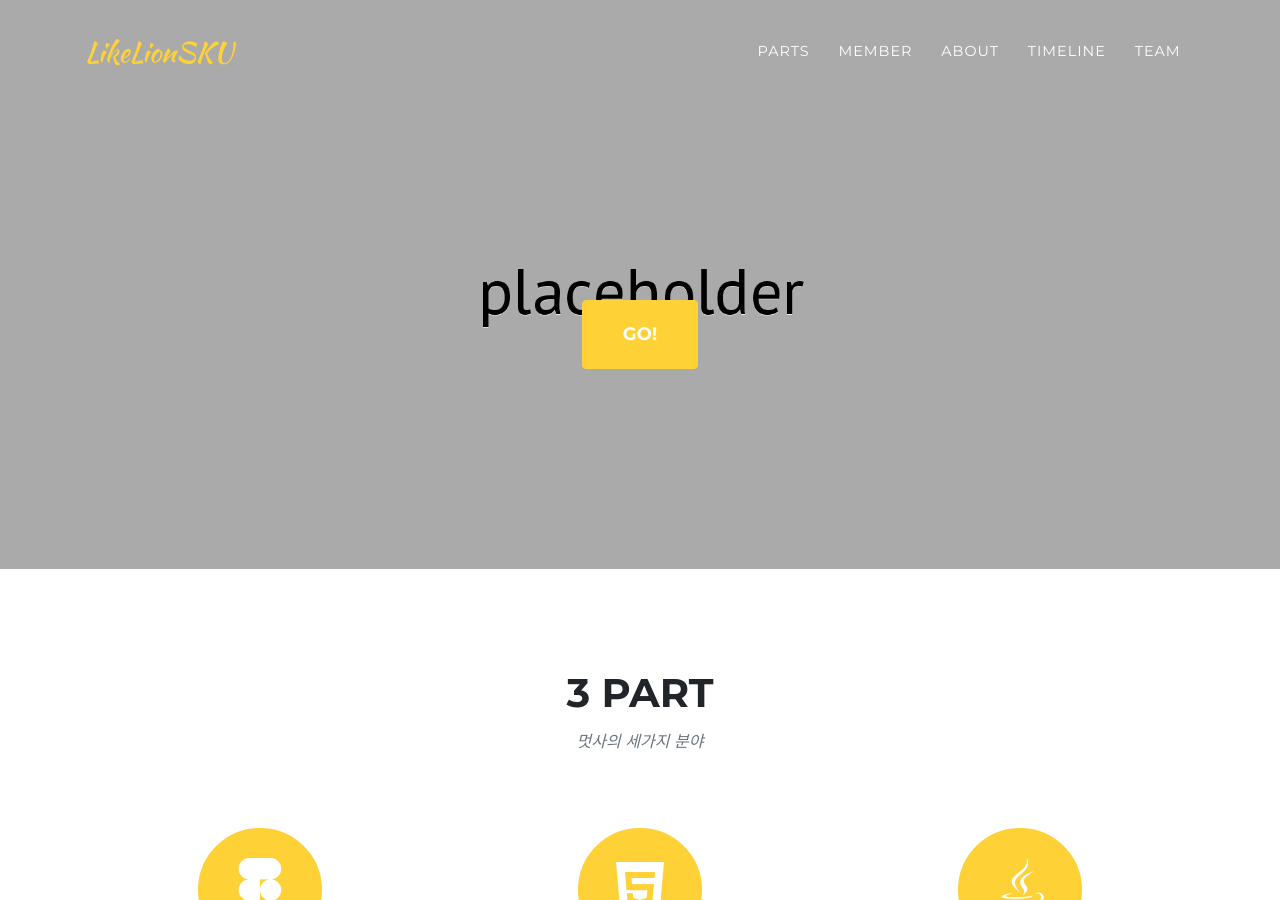
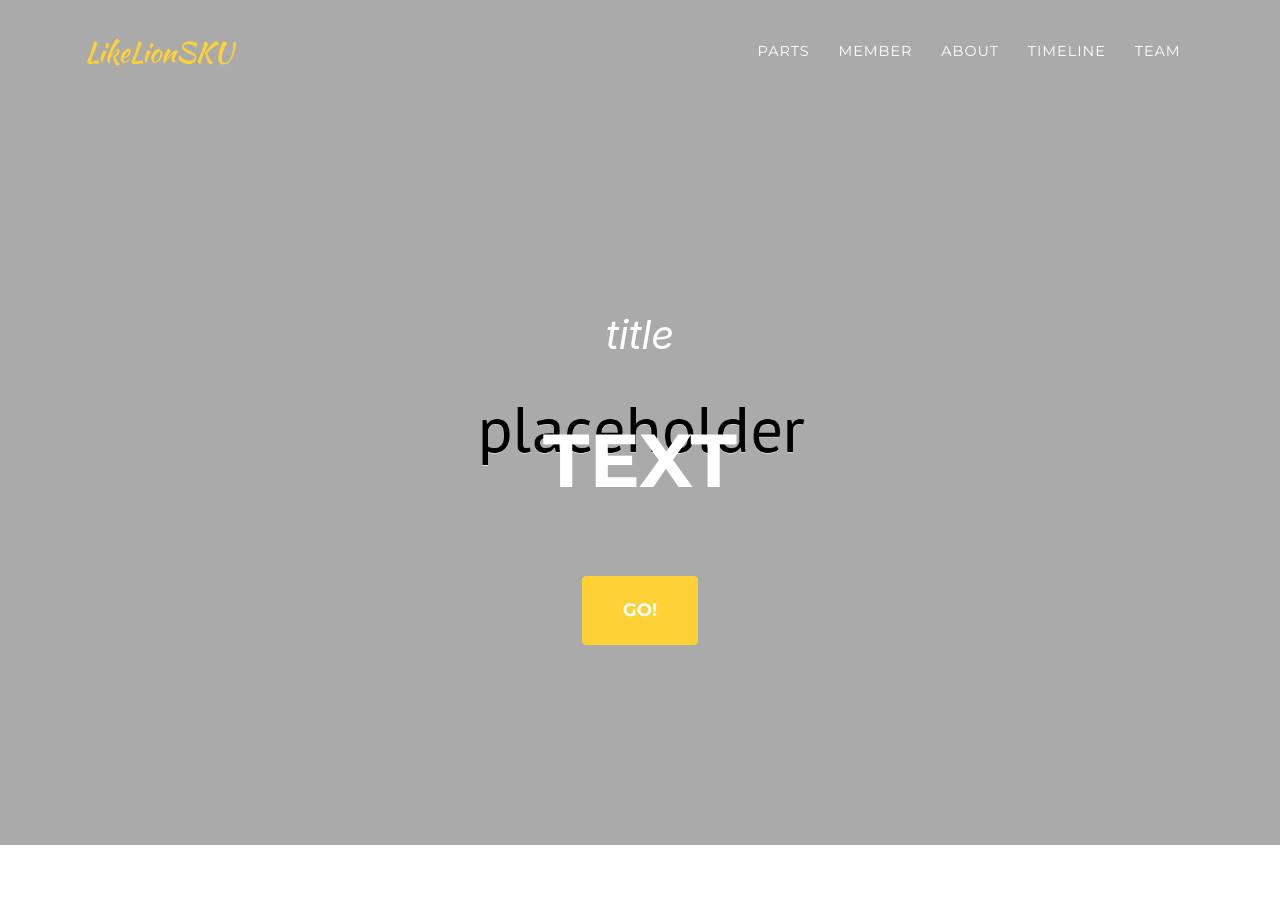
Before and after one commit to nowjiin/likelionsku.github.io, a Jekyll site: the page built from index.md, in a window 1280 px wide and 900 px high. Built offline with Jekyll 4.4.1, drawn with Linux system fonts in a browser that asks for light colours; some web fonts are replaced.

Commit message:
header 원래대로

```diff
--- a/_data/sitetext.yml
+++ b/_data/sitetext.yml
@@ -10,8 +10,8 @@
 # -----------------
 en: &DEFAULT_EN
   header:
-    title: &nbsp
-    text: &nbsp
+    title: title
+    text: text
     button: GO!
     buttonlink: "#services"
 
--- a/_includes/head.html
+++ b/_includes/head.html
@@ -21,10 +21,9 @@
   <link rel="canonical" href="{{ page.url | replace:'index.html','' | prepend: site.baseurl | prepend: site.url }}">
 
   <title>
-    <!-- {% if page.title %} -->
-    {{ site.title }}
-    <!-- {{ page.title | append: " | " | append: site.title }}{% else %}{{ site.title }} -->
-    <!-- {% endif %} -->
+    {% if page.title %}
+    {{ page.title | append: " | " | append: site.title }}{% else %}{{ site.title }}
+    {% endif %}
   </title>
 
   <!-- Bootstrap core CSS -->
```
